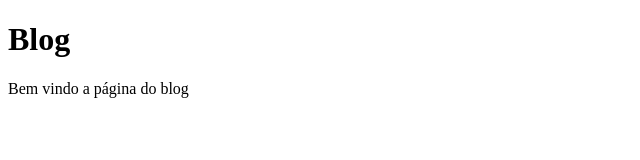
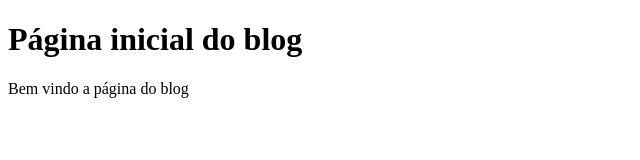
Before and after one commit to natanael-comparsi/aulagithub, a plain HTML site: page blog.html in a window 1280 px wide. Shown: the whole page, without its empty margins (0-640 px from the left). Drawn offline with Linux system fonts and the light colour scheme.

Commit message:
Atualizações no layout

```diff
--- a/blog.html
+++ b/blog.html
@@ -6,7 +6,7 @@
     <title>Document</title>
 </head>
 <body>
-    <h1>Blog</h1>
+    <h1>Página inicial do blog</h1>
     <p>Bem vindo a página do blog</p>
 </body>
 </html>
```
Also changed, not shown: index.html (+1 -0 lines).
